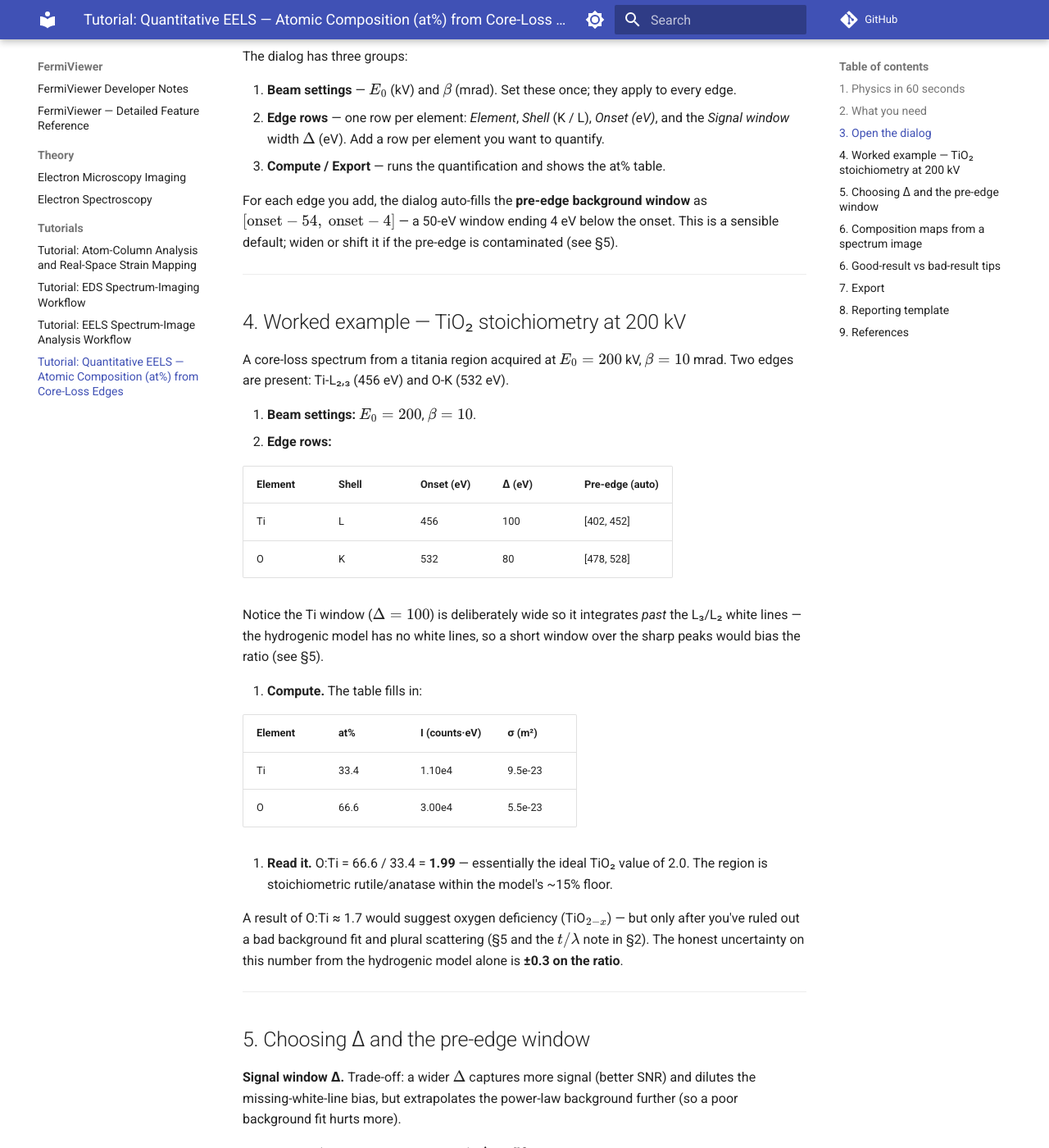
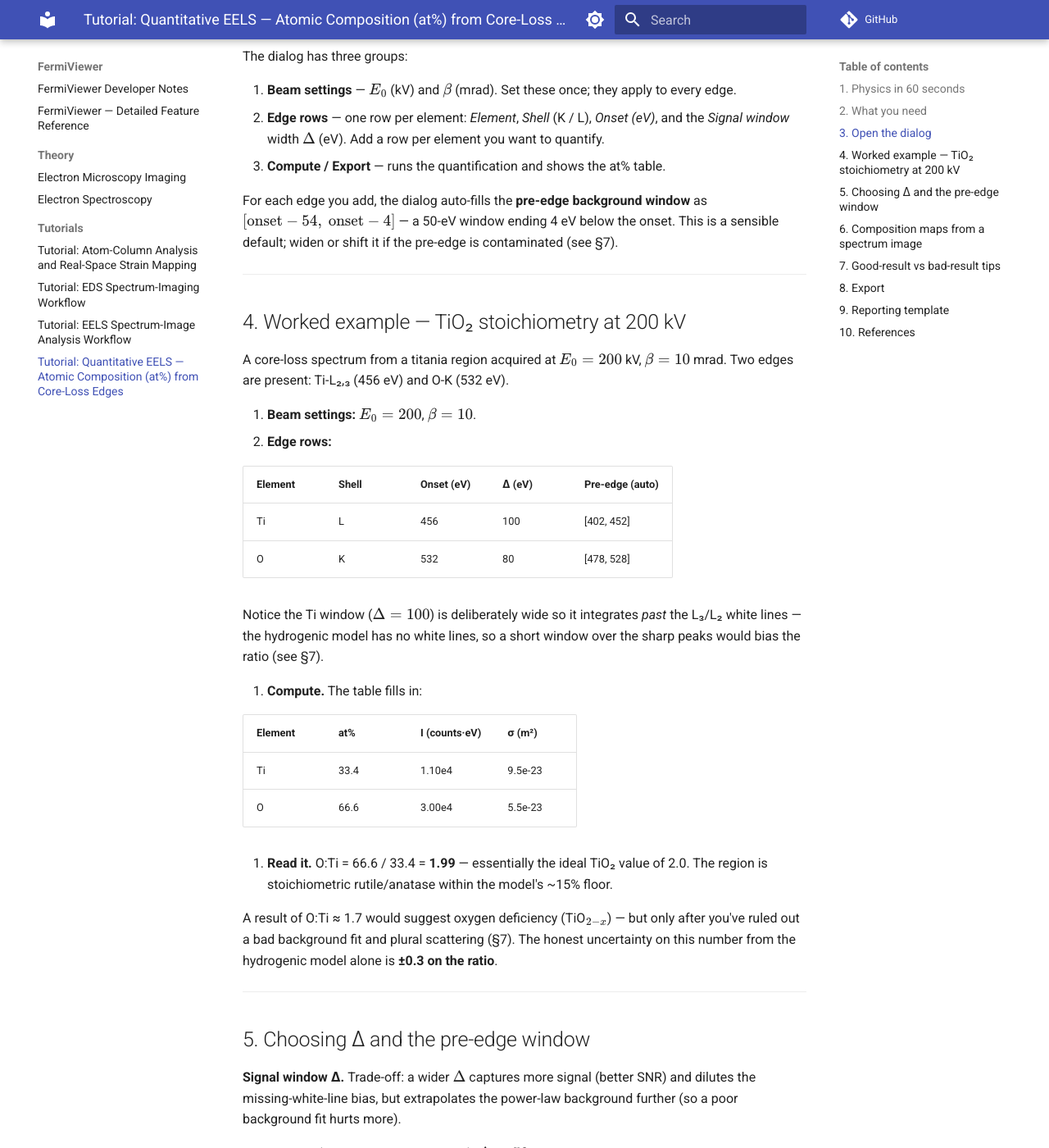
Before and after one commit to pquarterman17/fermi-viewer, an MkDocs documentation site: the page built from docs/tutorials/eels-quantification-workflow.md, in a window 1280 px wide and 1400 px high, scrolled down 1796 px. Shown: the whole window at 82% size. Built offline with MkDocs 1.6.1 and Material for MkDocs 9.7.7, drawn with Linux system fonts in a browser that asks for light colours; comment, search, counter and statistics services are not loaded; some of the changed text lies outside the part shown.

Commit message:
docs(eels): fix tutorial section numbering and dangling SVD cross-refs
The quant tutorial already had sections 6-9 past an apparent EOF (line
count misread); the new Composition-maps section duplicated section 6
and re-pointed three valid section refs. Renumber tips/export/reporting/
references to 7-10, restore the refs to point at the tips section, and
replace two references to a nonexistent SVD doc section with the actual
imaging.eelsSVD function.

```diff
--- a/docs/tutorials/eels-quantification-workflow.md
+++ b/docs/tutorials/eels-quantification-workflow.md
@@ -45,7 +45,7 @@ The dialog has three groups:
 2. **Edge rows** — one row per element: *Element*, *Shell* (K / L), *Onset (eV)*, and the *Signal window* width $\Delta$ (eV). Add a row per element you want to quantify.
 3. **Compute / Export** — runs the quantification and shows the at% table.
 
-For each edge you add, the dialog auto-fills the **pre-edge background window** as $[\text{onset} - 54,\ \text{onset} - 4]$ — a 50-eV window ending 4 eV below the onset. This is a sensible default; widen or shift it if the pre-edge is contaminated (see §5).
+For each edge you add, the dialog auto-fills the **pre-edge background window** as $[\text{onset} - 54,\ \text{onset} - 4]$ — a 50-eV window ending 4 eV below the onset. This is a sensible default; widen or shift it if the pre-edge is contaminated (see §7).
 
 ---
 
@@ -61,7 +61,7 @@ A core-loss spectrum from a titania region acquired at $E_0 = 200$ kV, $\beta =
    | Ti | L | 456 | 100 | [402, 452] |
    | O  | K | 532 | 80  | [478, 528] |
 
-   Notice the Ti window ($\Delta = 100$) is deliberately wide so it integrates *past* the L₃/L₂ white lines — the hydrogenic model has no white lines, so a short window over the sharp peaks would bias the ratio (see §5).
+   Notice the Ti window ($\Delta = 100$) is deliberately wide so it integrates *past* the L₃/L₂ white lines — the hydrogenic model has no white lines, so a short window over the sharp peaks would bias the ratio (see §7).
 
 3. **Compute.** The table fills in:
 
@@ -72,7 +72,7 @@ A core-loss spectrum from a titania region acquired at $E_0 = 200$ kV, $\beta =
 
 4. **Read it.** O:Ti = 66.6 / 33.4 = **1.99** — essentially the ideal TiO₂ value of 2.0. The region is stoichiometric rutile/anatase within the model's ~15% floor.
 
-A result of O:Ti ≈ 1.7 would suggest oxygen deficiency (TiO$_{2-x}$) — but only after you've ruled out a bad background fit and plural scattering (§5 and the $t/\lambda$ note in §2). The honest uncertainty on this number from the hydrogenic model alone is **±0.3 on the ratio**.
+A result of O:Ti ≈ 1.7 would suggest oxygen deficiency (TiO$_{2-x}$) — but only after you've ruled out a bad background fit and plural scattering (§7). The honest uncertainty on this number from the hydrogenic model alone is **±0.3 on the ratio**.
 
 ---
 
@@ -98,14 +98,14 @@ If you opened the dialog while a **spectrum image** is loaded (EELS mode on an S
 
 Everything in §5 still applies — the windows you tuned on the summed spectrum are reused per pixel. Two map-specific cautions:
 
-- **Single-pixel statistics are poor.** The summed spectrum that the at% table uses has $N_y \times N_x$ times the counts of any one pixel. Noisy pre-edge windows produce unstable per-pixel background fits; pixels with no usable signal show 0%. Spatially bin or SVD-denoise the cube first (SI tutorial, Stage 7) before trusting pixel-level numbers.
+- **Single-pixel statistics are poor.** The summed spectrum that the at% table uses has $N_y \times N_x$ times the counts of any one pixel. Noisy pre-edge windows produce unstable per-pixel background fits; pixels with no usable signal show 0%. Spatially bin or SVD-denoise the cube first (`imaging.eelsSVD`, available from the EELS panel) before trusting pixel-level numbers.
 - **Read maps as trends, not absolute values.** The hydrogenic ~10–20% cross-section floor applies everywhere; what the map adds is *relative spatial contrast* — an interface gradient, a deficient region — which is robust because the same $\sigma_X$ scales every pixel identically.
 
 Programmatic access: the headless API returns the maps via `api.computeMaps()` / `api.getMapResult()`, with `result.atomicPercent` as an $N_y \times N_x \times M$ array.
 
 ---
 
-## 6. Good-result vs bad-result tips
+## 7. Good-result vs bad-result tips
 
 **Signs of a trustworthy number:**
 
@@ -156,7 +156,7 @@ For a methods paragraph, report:
 
 ---
 
-## 9. References
+## 10. References
 
 - Egerton, R. F., *Electron Energy-Loss Spectroscopy in the Electron Microscope*, 3rd ed., Springer (2011). Ch. 3 (hydrogenic SIGMAK2 / SIGMAL2 cross-sections), Ch. 4.5–4.7 (quantification, Eq. 4.65).
 - Egerton, R. F., "K-shell ionization cross-sections for use in microanalysis," *Ultramicroscopy* **4** (1979) 169–179.
```
Also changed, not shown: other parts of docs/tutorials/eels-quantification-workflow.md (+2 -2 lines), docs/theory/spectroscopy.md (+1 -1 lines).
